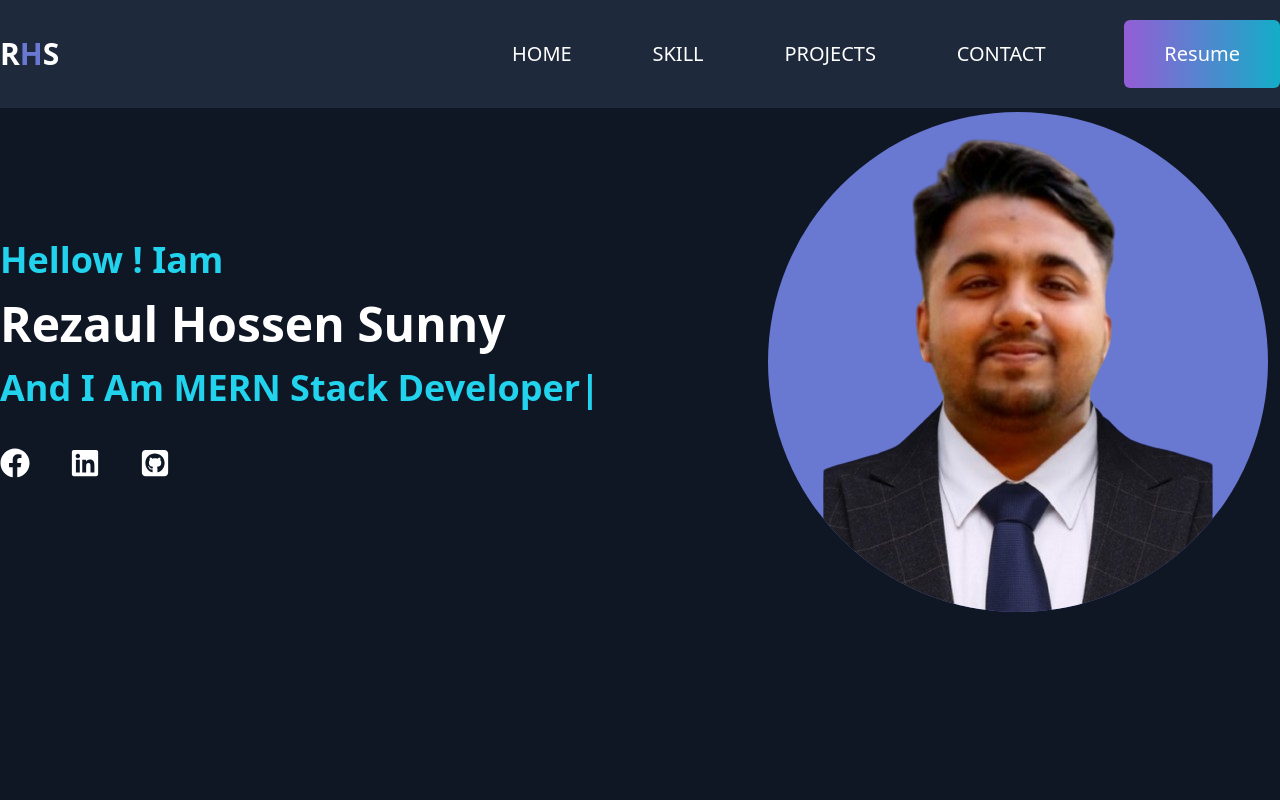
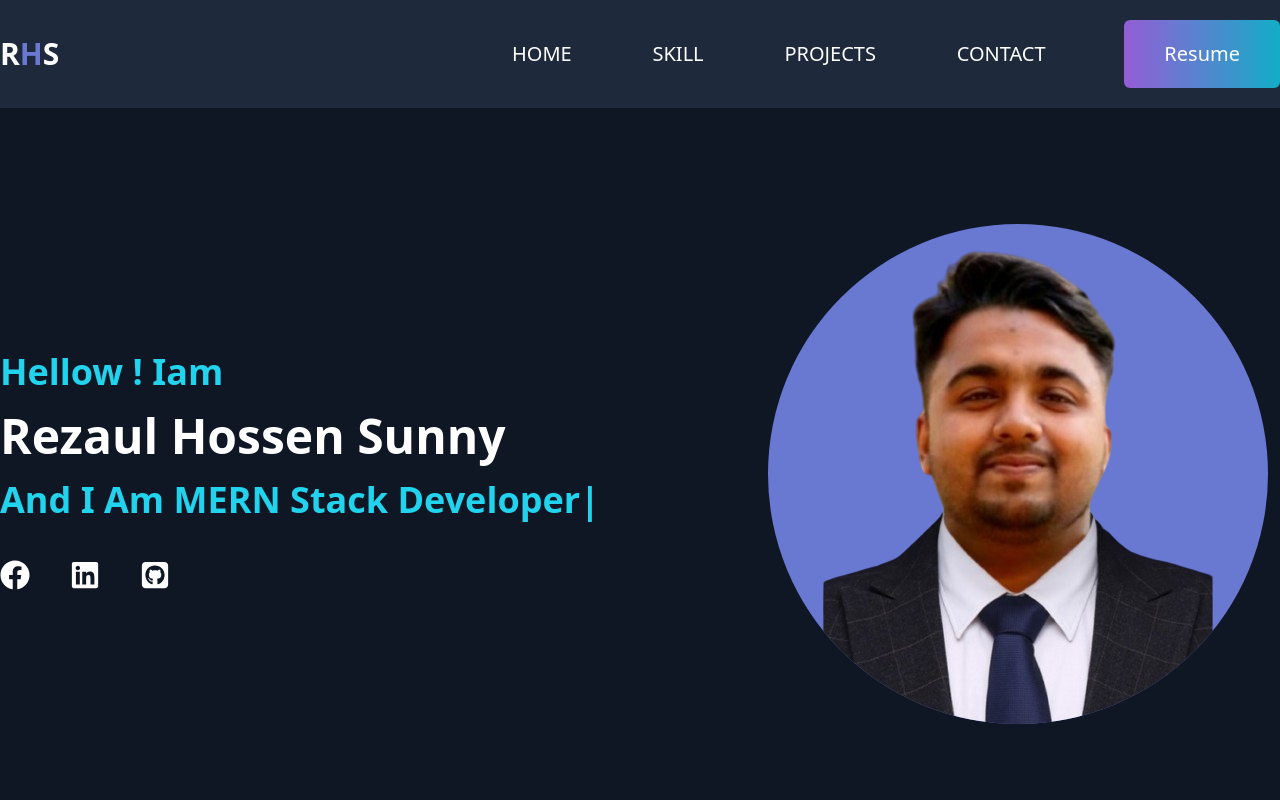
Before and after one commit to RezaualHossenSunny/developer, a React (Vite) app: page / in a window 1280 px wide. Shown: the top 800 px of the page. Built offline with nearby package versions, Linux system fonts and the light colour scheme.

Commit message:
baner update

```diff
--- a/src/Component/Baner.jsx
+++ b/src/Component/Baner.jsx
@@ -7,7 +7,7 @@ import { FaSquareGithub } from 'react-icons/fa6';
 
 const Baner = () => {
   return (
-    <div className='bg-comon'>
+    <div className='bg-comon  py-0 md:py-28'>
       <div className=' md:flex py-0 md:py-28 max-w-container mx-auto p-6 md:p-0'>
         <div data-aos="fade-down" className='w-full md:w-3/5  py-32'>
           <h3 className='font-popins font-semibold text-cyan-400 text-2xl md:text-4xl'>Hellow  ! Iam</h3>
```
